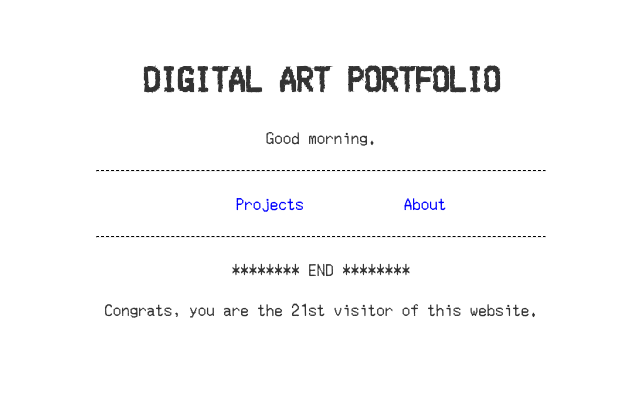
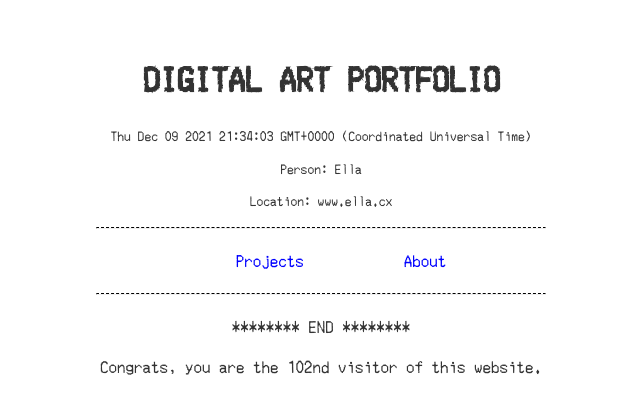
Before and after one commit to exu3/art-final, a Svelte app: page / in a window 1280 px wide. Shown: the top 414 px of the page, without its empty margins (319-959 px from the left). Built offline with nearby package versions, Linux system fonts and the light colour scheme.

Commit message:
Add date

```diff
--- a/src/App.svelte
+++ b/src/App.svelte
@@ -1,10 +1,11 @@
 <script>
+	import Greeting from "./components/Greeting.svelte"
 	import Footer from "./components/Footer.svelte"
 </script>
 
 <main>
 	<h1>Digital Art Portfolio</h1>
-	<p>Good morning.</p>
+	<Greeting />
 	<hr/>
 	<div>
 		<ul class="nav">
@@ -27,7 +28,8 @@
 	}
 	h1 {
 		text-transform: uppercase;
-		font-size:2em;
+		font-size: 2em;
+		font-family: 'Merchant Copy Wide', 'Merchant Copy';
 	}
 
 	.nav {
--- /dev/null
+++ b/src/components/Greeting.svelte
@@ -0,0 +1,13 @@
+<script>
+    let date = new Date()
+</script>
+
+<p>{date}</p>
+<p>Person: Ella</p>
+<p>Location: www.ella.cx</p>
+
+<style>
+    p {
+        font-size: .8em;
+    }
+</style>
```
